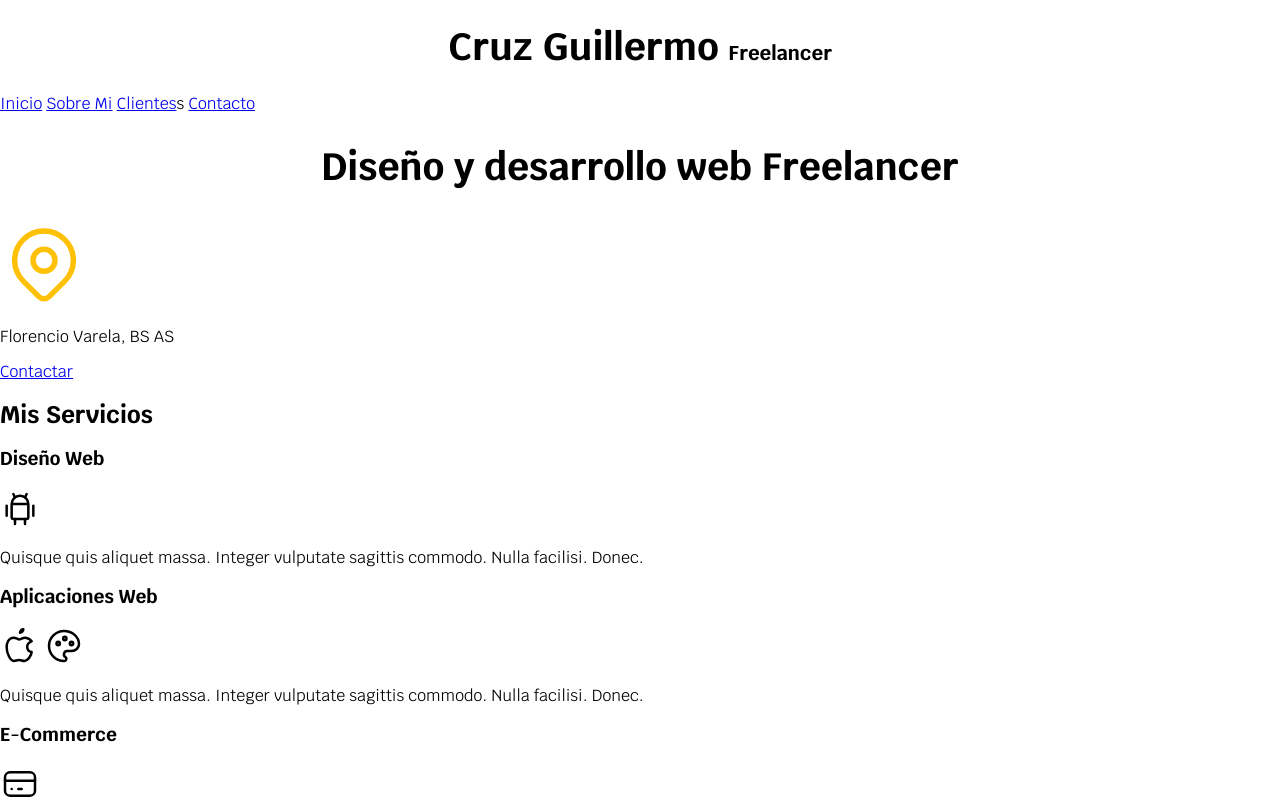
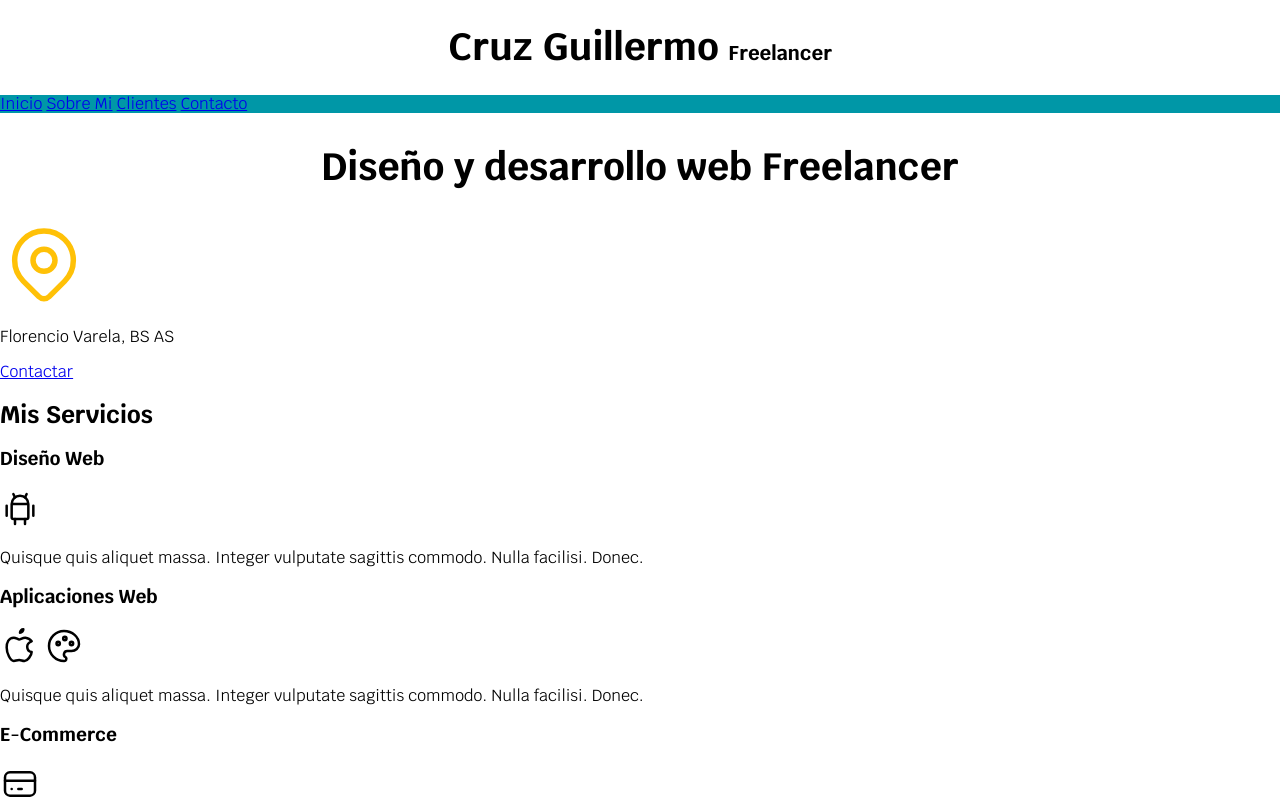
Before and after one commit to aplicacionesmoviles/proyectoweb, a plain HTML site: page index.html in a window 1280 px wide. Shown: the top 807 px of the page. Drawn offline with Linux system fonts and the light colour scheme.

Commit message:
metiendole formato margin a la barra de nav, div con clases para darle fondo

```diff
--- a/css/styles.css
+++ b/css/styles.css
@@ -24,10 +24,15 @@ body {
 .titulo span {
     font-size: 2rem;
 }
-h1 {
-	text-align:center;
-	font-size: 3.8rem;
+
+.contenedor {
+    width:120rem;
 }
-span{
-    font-size:2rem;
+.nav-bg{
+    background-color: var(--secundario);
+
 }
+.navegacion-principal {
+
+
+}
--- a/index.html
+++ b/index.html
@@ -4,7 +4,7 @@
     <meta charset="UTF-8">
     <meta name="viewport" content="width=device-width, initial-scale=1.0">
     <title>Mi pagina web</title>
-    <link rel="preload" href="css/normalize.css/normalize.css">
+    <link rel="preconnect" href="css/normalize.css/normalize.css">
     <link rel="stylesheet" href="css/normalize.css/normalize.css">
     <link rel="preconnect" href="https://fonts.googleapis.com">
 <link rel="preconnect" href="https://fonts.gstatic.com" crossorigin>
@@ -19,14 +19,15 @@
          <h1 class="titulo"> Cruz Guillermo <span>Freelancer</span> </h1>
 
     </header>
-     <nav> <!-- menu de navegacion de un solo nivel, para varios niveles se una <ul >con  <li>-->
-             <a href="#">Inicio</a>
-             <a href="#">Sobre Mi</a>
-             <a href="#">Clientes</a>s
-             <a href="#">Contacto</a>
+     <div class="nav-bg">
+        <nav class="navegacion-principal contenedor"> <!-- menu de navegacion de un solo nivel, para varios niveles se una <ul >con  <li>-->
+                <a href="#">Inicio</a>
+                <a href="#">Sobre Mi</a>
+                <a href="#">Clientes</a>
+                <a href="#">Contacto</a>
 
-     </nav>
-
+        </nav>
+    </div>
 
     <section>  <!--no hace parte del contenido ppal entonces lo pongo denro del ssection-->
             <h2 class="titulo"> Diseño y desarrollo web Freelancer</h2>
```
